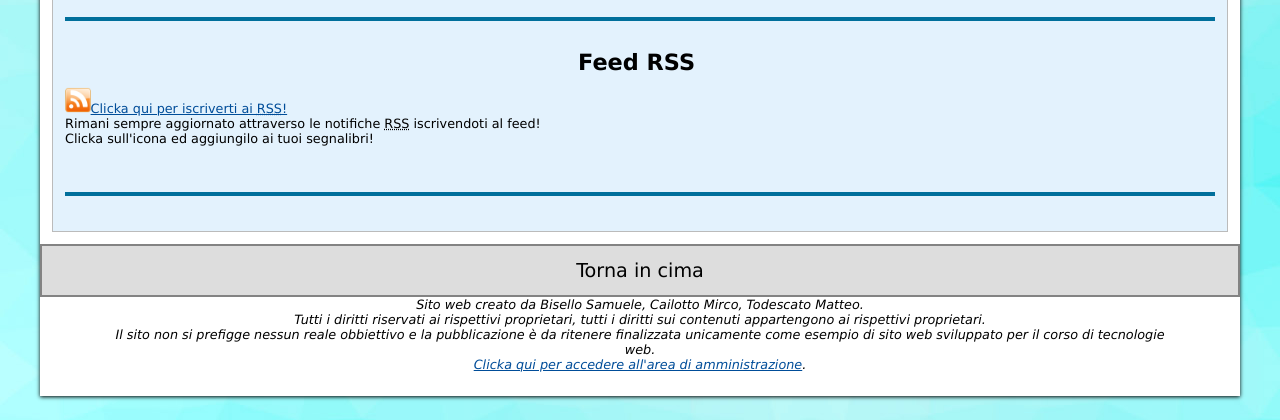
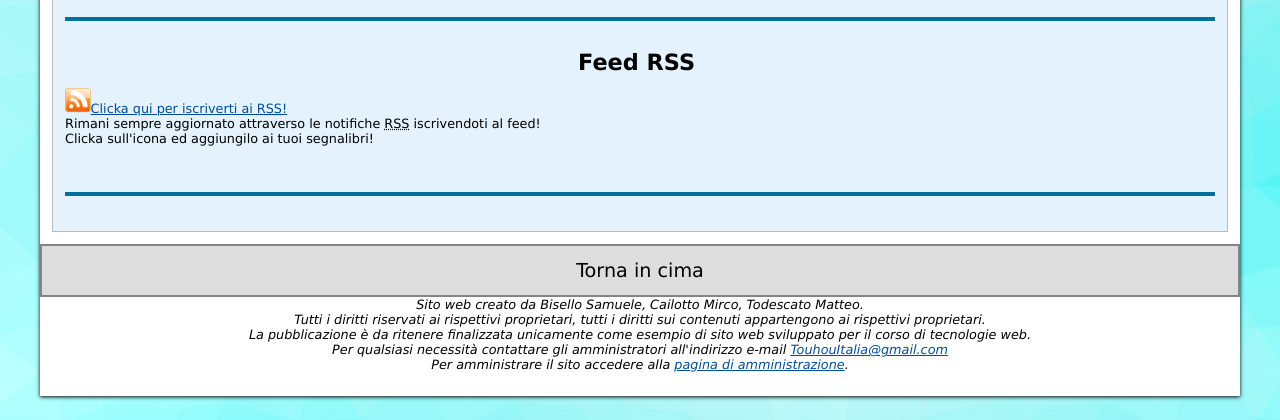
Before and after one commit to M9k/TecWeb-TouhouProject-website, a PHP site: page /tecwebs/sviluppo.php in a window 1280 px wide. Shown: the part 2867-3287 px from the top of the page. Run offline with PHP 8.4, Linux system fonts and the light colour scheme; data comes from the database, SQL or seed files in the repository.

Commit message:
Aggiunti alt, cambiato il footer

```diff
--- a/Touhou_static/article.php
+++ b/Touhou_static/article.php
@@ -156,8 +156,9 @@ else
 		<p>
 			Sito web creato da Bisello Samuele, Cailotto Mirco, Todescato Matteo.<br/>
 			Tutti i diritti riservati ai rispettivi proprietari, tutti i diritti sui contenuti appartengono ai rispettivi proprietari.<br/>
-			Il sito non si prefigge nessun reale obbiettivo e la pubblicazione è da ritenere finalizzata unicamente come esempio di sito <span xml:lang="en">web</span> sviluppato per il corso di tecnologie <span xml:lang="en">web</span>.<br/>
-			<a id="linkadmin" href="admin/">Clicka qui per accedere all'area di amministrazione</a>.
+			La pubblicazione è da ritenere finalizzata unicamente come esempio di sito <span xml:lang="en">web</span> sviluppato per il corso di tecnologie <span xml:lang="en">web</span>.<br/>
+			Per qualsiasi necessità contattare gli amministratori all'indirizzo <span xml:lang="en">e-mail</span> <a title="e-mail amministratori" href="mailto:touhouitalia@gmail.com">TouhouItalia@gmail.com</a><br/>
+			Per amministrare il sito accedere alla <a id="linkadmin" href="admin/">pagina di amministrazione</a>.
 		</p>
 	</div>
 <?php $dbConnection->closeDBConnection(); ?>
--- a/Touhou_static/capitoli.php
+++ b/Touhou_static/capitoli.php
@@ -105,8 +105,9 @@ else
 		<p>
 			Sito web creato da Bisello Samuele, Cailotto Mirco, Todescato Matteo.<br/>
 			Tutti i diritti riservati ai rispettivi proprietari, tutti i diritti sui contenuti appartengono ai rispettivi proprietari.<br/>
-			Il sito non si prefigge nessun reale obbiettivo e la pubblicazione è da ritenere finalizzata unicamente come esempio di sito <span xml:lang="en">web</span> sviluppato per il corso di tecnologie <span xml:lang="en">web</span>.<br/>
-			<a id="linkadmin" href="admin/">Clicka qui per accedere all'area di amministrazione</a>.
+			La pubblicazione è da ritenere finalizzata unicamente come esempio di sito <span xml:lang="en">web</span> sviluppato per il corso di tecnologie <span xml:lang="en">web</span>.<br/>
+			Per qualsiasi necessità contattare gli amministratori all'indirizzo <span xml:lang="en">e-mail</span> <a title="e-mail amministratori" href="mailto:touhouitalia@gmail.com">TouhouItalia@gmail.com</a><br/>
+			Per amministrare il sito accedere alla <a id="linkadmin" href="admin/">pagina di amministrazione</a>.
 		</p>
 	</div>
 <?php $dbConnection->closeDBConnection(); ?>
--- a/Touhou_static/news.php
+++ b/Touhou_static/news.php
@@ -109,8 +109,9 @@ if($index > 0)
 		<p>
 			Sito web creato da Bisello Samuele, Cailotto Mirco, Todescato Matteo.<br/>
 			Tutti i diritti riservati ai rispettivi proprietari, tutti i diritti sui contenuti appartengono ai rispettivi proprietari.<br/>
-			Il sito non si prefigge nessun reale obbiettivo e la pubblicazione è da ritenere finalizzata unicamente come esempio di sito <span xml:lang="en">web</span> sviluppato per il corso di tecnologie <span xml:lang="en">web</span>.<br/>
-			<a id="linkadmin" href="admin/">Clicka qui per accedere all'area di amministrazione</a>.
+			La pubblicazione è da ritenere finalizzata unicamente come esempio di sito <span xml:lang="en">web</span> sviluppato per il corso di tecnologie <span xml:lang="en">web</span>.<br/>
+			Per qualsiasi necessità contattare gli amministratori all'indirizzo <span xml:lang="en">e-mail</span> <a title="e-mail amministratori" href="mailto:touhouitalia@gmail.com">TouhouItalia@gmail.com</a><br/>
+			Per amministrare il sito accedere alla <a id="linkadmin" href="admin/">pagina di amministrazione</a>.
 		</p>
 	</div>
 <?php $dbConnection->closeDBConnection(); ?>
--- a/Touhou_static/personaggi.php
+++ b/Touhou_static/personaggi.php
@@ -191,8 +191,9 @@
 		<p>
 			Sito web creato da Bisello Samuele, Cailotto Mirco, Todescato Matteo.<br/>
 			Tutti i diritti riservati ai rispettivi proprietari, tutti i diritti sui contenuti appartengono ai rispettivi proprietari.<br/>
-			Il sito non si prefigge nessun reale obbiettivo e la pubblicazione è da ritenere finalizzata unicamente come esempio di sito <span xml:lang="en">web</span> sviluppato per il corso di tecnologie <span xml:lang="en">web</span>.<br/>
-			<a id="linkadmin" href="admin/">Clicka qui per accedere all'area di amministrazione</a>.
+			La pubblicazione è da ritenere finalizzata unicamente come esempio di sito <span xml:lang="en">web</span> sviluppato per il corso di tecnologie <span xml:lang="en">web</span>.<br/>
+			Per qualsiasi necessità contattare gli amministratori all'indirizzo <span xml:lang="en">e-mail</span> <a title="e-mail amministratori" href="mailto:touhouitalia@gmail.com">TouhouItalia@gmail.com</a><br/>
+			Per amministrare il sito accedere alla <a id="linkadmin" href="admin/">pagina di amministrazione</a>.
 		</p>
 	</div>
 </body>
--- a/Touhou_static/sviluppo.php
+++ b/Touhou_static/sviluppo.php
@@ -54,7 +54,7 @@
 			<dl>
 				<dt>Prima generazione - PC-98</dt>
 				<dd>
-				<img src="images/pc98.jpg" class="even" alt="Immagine del PC-98, ormai ingiallito, con due lettori di dischetti floppy"/>
+				<img src="images/pc98.jpg" class="even" alt="Immagine del PC-98, ormai ingiallito"/>
 				<p>Il primo gioco di Touhou, <span xml:lang="en"><strong>Highly Responsive to Prayers</strong></span> (<span xml:lang="ja">靈異伝</span>), distribuito nel 1997, è stato realizzato unicamente per NEC <em>PC-98</em>, programmato per Intel 8086 ed era a 16bit. Questo gioco è molto diverso dai Touhou attuali, lo scopo era quello di sparare a una pallina su schermo per muoverla verso dei blocchetti, in modo da distruggerli, simile ad <span xml:lang="en">Arkanoid</span> del 1976.<br/>
 	Il titolo è stato sviluppato da <em xml:lang="en">ZUN soft</em>, successivamente rinominata in <strong xml:lang="en">Team Shanghai Alice</strong>, o <span xml:lang="ja">Shanhai Arisu Gengakudan</span>, composta unicamente da un unico membro: ZUN, nome reale <span xml:lang="ja">Jun'ya Ota (太田順也)</span>.<br/>
 	<strong>ZUN</strong> si occupa di qualsiasi compito nella produzione dei titoli, dalla programmazione alla realizzazione delle musiche, molto apprezzare, a differenza dei disegni, che sono spesso criticati per essere più simili a bozze.<br/>
@@ -62,7 +62,7 @@
 	</p></dd>
 				<dt>Seconda generazione - <span xml:lang="en">Windows</span> e <span xml:lang="en">Comitek</span></dt>
 				<dd>
-				<img src="images/kantaivstouhou.jpg" class="odd" alt="Immagine con i personaggi di Touhou e quelli di Kantai Collection"/>
+				<img src="images/kantaivstouhou.jpg" class="odd" alt="Personaggi di Touhou assieme a quelli di Kantai Collection"/>
 					<p>Nel 2002 uscì il primo gioco ad essere compatibile per <span xml:lang="en">Windows</span>, <strong xml:lang="en">the Embodiment of Scarlet Devil</strong> (<span xml:lang="ja">紅魔郷</span>), sesto titolo del <span xml:lang="fr">franchise</span>, che rappresentò quindi una nuova generazione per la serie, definita come "prima generazione <span xml:lang="en">Windows</span>".<br/>
 	Questo titolo riscosse un enorme successo, ancora oggi rappresenta l'intera serie ed i personaggi presentati sono i più diffusi su internet, con centinaia e centinaia di opere create dai <span xml:lang="en">fan</span> a riguardo.<br/>
 	La diffusione dei lavori derivati è data anche dal fatto che secondo la licenza del gioco unicamente i materiali del gioco sono protetti, mentre i personaggi, i design e la trama sono liberamente utilizzabili da chiunque, anche per scopi commerciali, questo ha portato a una enorme produzione di lavori indipendenti, molti dei quali venduti al <strong xml:lang="en">Comitek</strong>, o <em xml:lang="en">Comic Market</em>: consiste in una manifestazione che si svolge due volte l'anno, durante la quale si possono vendere gadget, fumetti o qualsiasi altro prodotto sviluppato indipendentemente a un vasto pubblico, anche i nuovi capitoli di Touhou vengono presentati e venduti durante queste manifestazioni.<br/>
@@ -70,7 +70,7 @@
 	</p></dd>
 				<dt>Terza e quarta generazione</dt>
 				<dd>
-				<img src="images/MountainofFaith.jpg" class="even" alt=""/>
+				<img src="images/MountainofFaith.jpg" class="even" alt="Alcuni personaggi aggiunti di recente alla serie"/>
 				<p>Le successive due generazioni sono caratterizzate rispettivamente da un nuovo motore grafico, a passo con i tempi e realizzato nel 2007 per il 10° capitolo, <em xml:lang="en">Mountain of Faith</em> (<span xml:lang="ja">風神録</span>), e dalla distribuzione in digitale anche fuori dal Giappone, iniziata nel 2013 con il 14° capitolo, <em xml:lang="en">Double Dealing Character</em> (<span xml:lang="ja">輝針城</span>)<br/>
 	L'ultimo titolo, <em xml:lang="en">Hidden Star in Four Seasons</em> (<span xml:lang="ja">天空璋</span>), il 16° della serie, è stato rilasciato in Giappone il 11 Agosto 2017, mentre una distribuzione globale, ma unicamente in lingua giapponese, è attesa per il 18 novembre attraverso la piattaforma di distribuzione digitale <em xml:lang="en">Steam</em>.</p></dd>
 			</dl>
@@ -95,8 +95,9 @@
 		<p>
 			Sito web creato da Bisello Samuele, Cailotto Mirco, Todescato Matteo.<br/>
 			Tutti i diritti riservati ai rispettivi proprietari, tutti i diritti sui contenuti appartengono ai rispettivi proprietari.<br/>
-			Il sito non si prefigge nessun reale obbiettivo e la pubblicazione è da ritenere finalizzata unicamente come esempio di sito <span xml:lang="en">web</span> sviluppato per il corso di tecnologie <span xml:lang="en">web</span>.<br/>
-			<a id="linkadmin" href="admin/">Clicka qui per accedere all'area di amministrazione</a>.
+			La pubblicazione è da ritenere finalizzata unicamente come esempio di sito <span xml:lang="en">web</span> sviluppato per il corso di tecnologie <span xml:lang="en">web</span>.<br/>
+			Per qualsiasi necessità contattare gli amministratori all'indirizzo <span xml:lang="en">e-mail</span> <a title="e-mail amministratori" href="mailto:touhouitalia@gmail.com">TouhouItalia@gmail.com</a><br/>
+			Per amministrare il sito accedere alla <a id="linkadmin" href="admin/">pagina di amministrazione</a>.
 		</p>
 	</div>
 </body>
```
Also changed, not shown: Touhou_static/gameplay.php (+12 -11 lines), Touhou_static/index.php (+4 -3 lines), Touhou_static/popolarita.php (+4 -3 lines).
